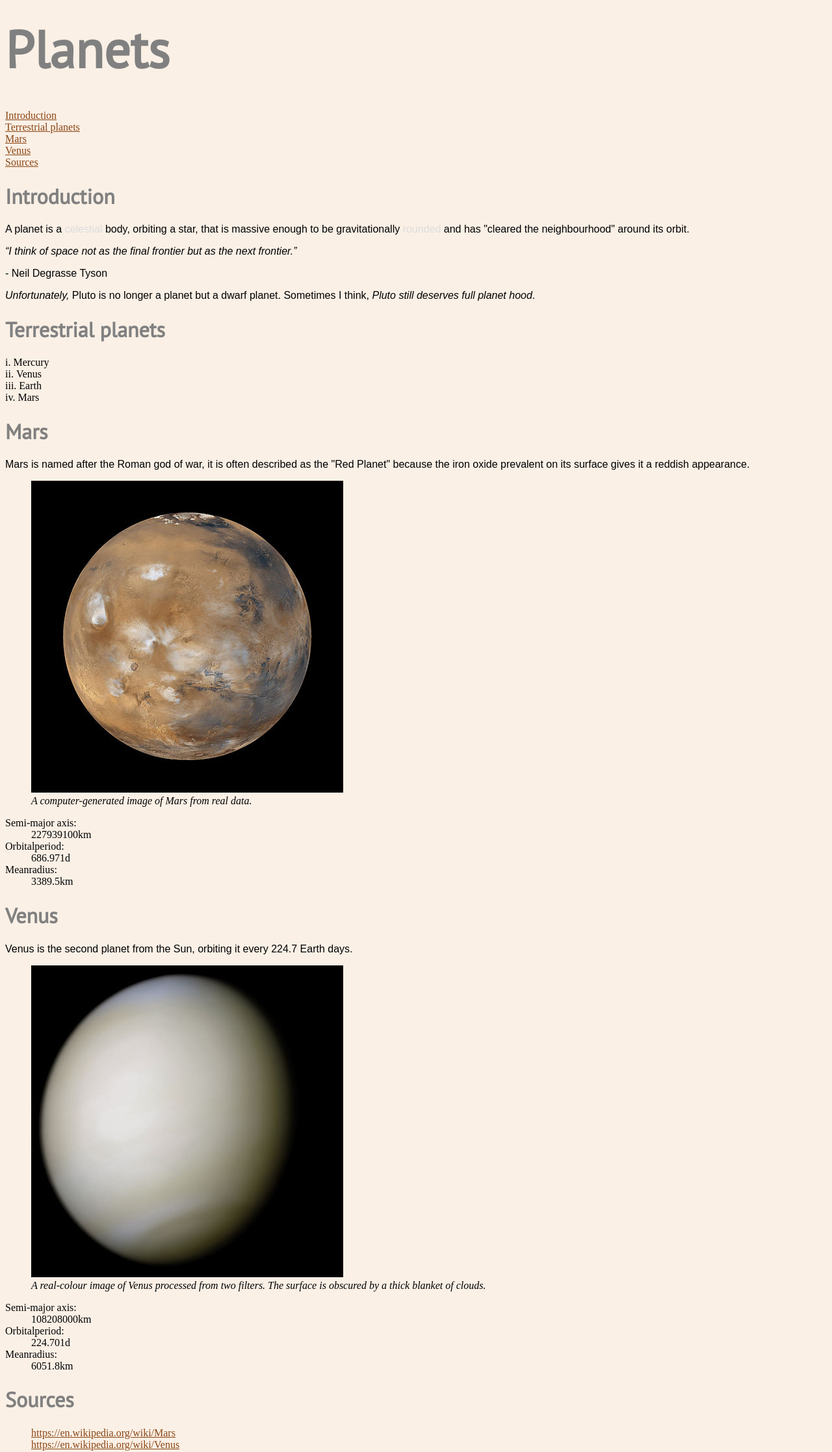
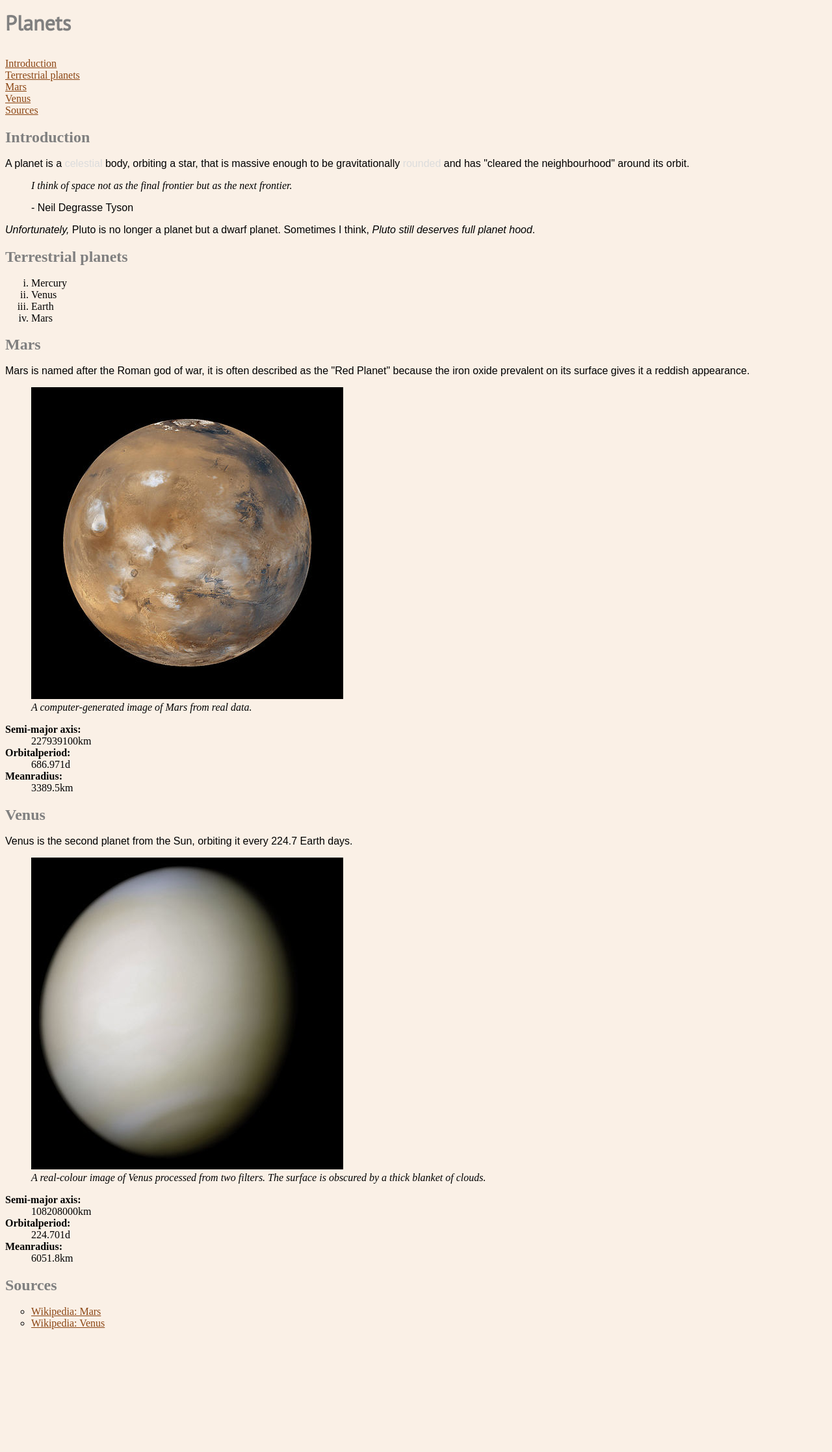
Before and after one commit to MaxTillotson/dsn1674-assignment-3, a plain HTML site: page index.html in a window 1280 px wide. Shown: the part 18-2253 px from the top of the page at 65% size. After the commit the page ends 2080 px from the top, so only its background shows below. Drawn offline with Linux system fonts and the light colour scheme.

Commit message:
Finishing touches (resizing and text alignment)

```diff
--- a/css/main.css
+++ b/css/main.css
@@ -17,9 +17,9 @@ h1
  {
   color: gray;
   font-weight: bold;
-  font-size: 5rem;
-  line-height: 1;
-  text-shadow: -2px 5px 10px none;
+  font-size: 2rem;
+  line-height: 2;
+  text-shadow: 0px 0px 0px none;
   font-family: 'PT Sans', sans-serif;
   /*
   text shadow:
@@ -32,11 +32,11 @@ h1
 h2
 {
   color: gray;
-  font-weight: none;
-  font-size: 2rem;
+  font-weight: bold;
+  font-size: 1.5rem;
   line-height: 1;
   text-shadow: 0px 0px 0px none;
-  font-family: 'PT Sans', sans-serif
+
 }
 p {
   font-style: normal; /*italic, normal*/
@@ -45,29 +45,33 @@ p {
   font-family: arial,sans-serif;
   color: #000;
 }
-q {
+blockquote {
   font-style:italic;
-  padding: 0;
+  color: #000
+}
 
+p.Neil {
+  text-align: right;
+}
 
-}
 figcaption {
   font-style: italic;
   color: #000;
+}
 
-}
 dl {
   color:#000;
+}
 
-}
 ol1 {
   color: #000;
   list-style-type: none;
   padding: 0;
 }
-ol2 {
+ol {
   color: #000;
   list-style-type: lower-roman;
+
 
   /*decimal
   circle
@@ -80,7 +84,7 @@ ol2 {
   none
   */
 
-  padding: 0;
+
 }
 
 a {
@@ -91,8 +95,3 @@ a {
 a:hover {
   color: red;
 }
-
-gainsboro {
-  color:gainsboro;
-
-}
--- a/index.html
+++ b/index.html
@@ -25,20 +25,20 @@
 
 <p>A planet is a <font color=gainsboro>celestial</font> body, orbiting a star, that is massive enough to be gravitationally <font color=gainsboro>rounded</font> and has "cleared the neighbourhood" around its orbit.</p>
 
-<p><q>I think of space not as the final frontier but as the next frontier.</q></p>
+<p><blockquote>I think of space not as the final frontier but as the next frontier.</p>
 
-<p>- Neil Degrasse Tyson</p>
+<p>- Neil Degrasse Tyson</p></blockquote>
 
 <p><i>Unfortunately,</i> Pluto is no longer a planet but a dwarf planet. Sometimes I think, <i>Pluto still deserves full planet hood</i>.</p>
 
 <h2 id="Terrestrial planets">Terrestrial planets</h2>
 
-<ol2>
+<ol type=i>
   <li>Mercury</li>
   <li>Venus</li>
   <li>Earth</li>
   <li>Mars</li>
-</ol2>
+</ol>
 
 <h2 id="Mars">Mars</h2>
 
@@ -51,11 +51,11 @@
 </figure>
 
 <dl>
-  <dt>Semi-major axis:</dt>
+  <dt><b>Semi-major axis:</b></dt>
   <dd>227939100km</dd>
-  <dt>Orbitalperiod:</dt>
+  <dt><b>Orbitalperiod:</b></dt>
   <dd>686.971d</dd>
-  <dt>Meanradius:</dt>
+  <dt><b>Meanradius:</b></dt>
   <dd>3389.5km</dd>
 </dl>
 
@@ -70,19 +70,19 @@
 </figure>
 
 <dl>
-  <dt>Semi-major axis:</dt>
+  <dt><b>Semi-major axis:</b></dt>
   <dd>108208000km</dd>
-  <dt>Orbitalperiod:</dt>
+  <dt><b>Orbitalperiod:</b></dt>
   <dd>224.701d</dd>
-  <dt>Meanradius:</dt>
+  <dt><b>Meanradius:</b></dt>
   <dd>6051.8km</dd>
 </dl>
 
 <h2 id="Sources">Sources</h2>
 
-<ol style="list-style-type:none">
-  <li><a href=http://en.wikipedia.org/wiki/Mars>https://en.wikipedia.org/wiki/Mars</a></li>
-  <li><a href=http://en.wikipedia.org/wiki/Venus>https://en.wikipedia.org/wiki/Venus</a></li>
+<ol style="list-style-type:circle">
+  <li><a href=http://en.wikipedia.org/wiki/Mars>Wikipedia: Mars</a></li>
+  <li><a href=http://en.wikipedia.org/wiki/Venus>Wikipedia: Venus</a></li>
 </ol>
 
 
```
